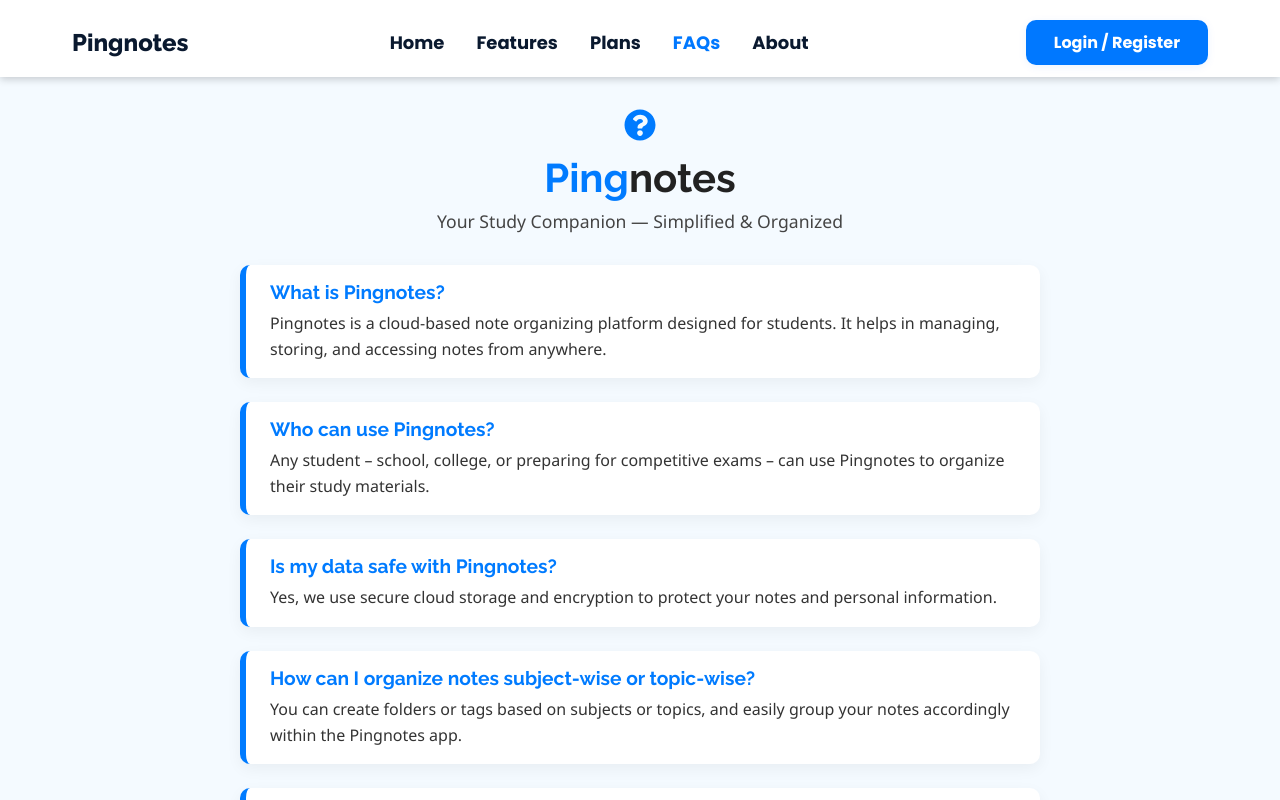
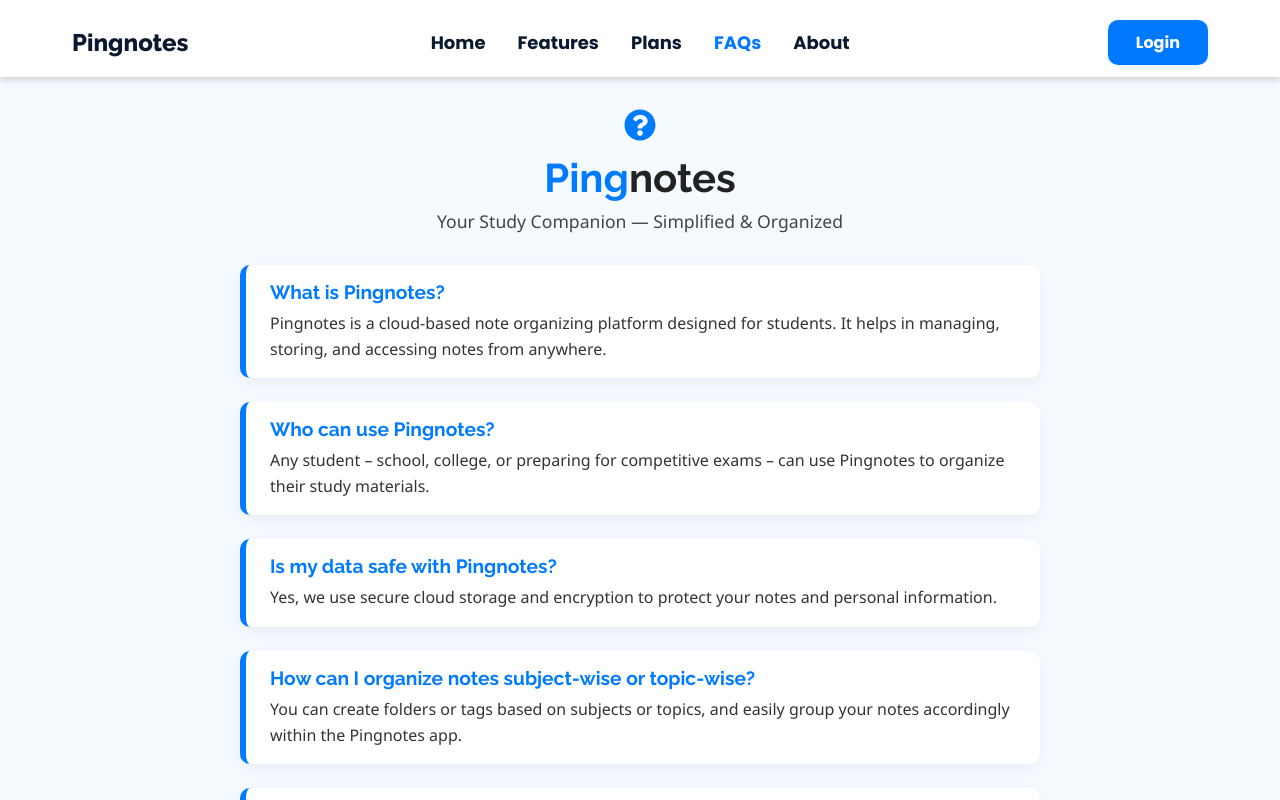
Before and after one commit to csdivyansh/PingNotes, a React (Vite) app in the folder frontend/: page /faq in a window 1280 px wide. Shown: the top 800 px of the page. Built offline with nearby package versions, Linux system fonts and the light colour scheme.

Commit message:
added view2

```diff
--- a/frontend/src/components/Navbar.jsx
+++ b/frontend/src/components/Navbar.jsx
@@ -94,7 +94,7 @@ const Navbar = () => {
               onClick={() => navigate(loggedIn ? "/dashboard" : "/login")}
               type="button"
             >
-              {loggedIn ? "Dashboard" : "Login"}
+              {loggedIn ? "Dashboard" : "Login / Register"}
             </button>
           </div>
           {/* Desktop button */}
@@ -113,7 +113,7 @@ const Navbar = () => {
                 onClick={() => navigate("/login")}
                 type="button"
               >
-                Login / Register
+                Login
               </button>
             )}
           </div>
```
